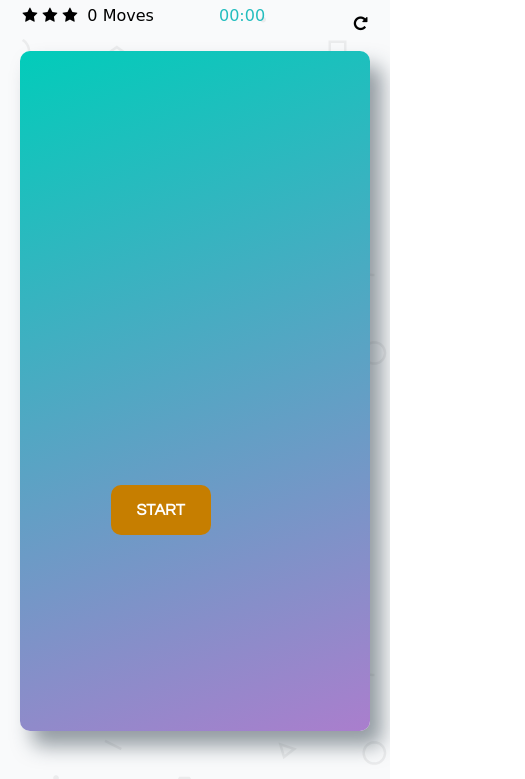
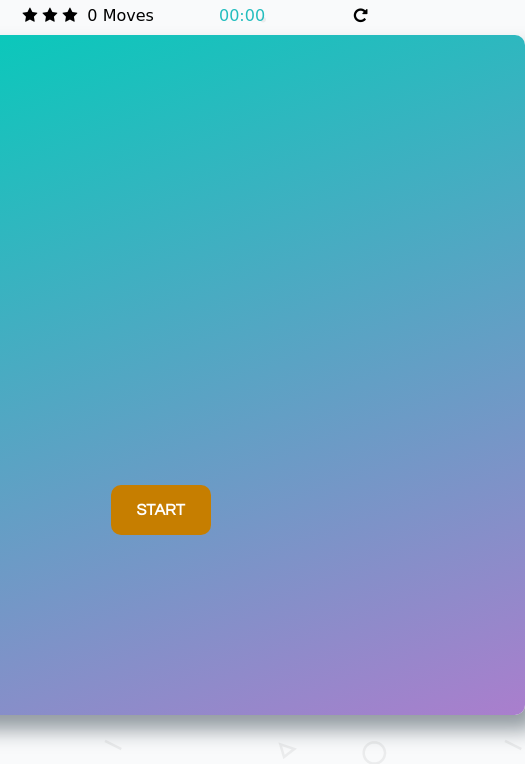
Before and after one commit to yosef916/Memory-Game, a plain HTML site: page index.html in a window 390 px wide. Shown: the part 80-859 px from the top of the page, 525 px wide, since content can reach past the window. Drawn offline with nearby package versions, Linux system fonts and the light colour scheme; a web font is replaced by a local one.

Commit message:
screen responsive

```diff
--- a/css/app.css
+++ b/css/app.css
@@ -49,6 +49,7 @@ h1 {
     justify-content: space-between;
     align-items: center;
     margin: 0 0 3em;
+    position: relative;
 }
 
 .deck .card {
@@ -161,20 +162,3 @@ h1 {
 #start:hover {
     background-color: #865602;
 }
-
-@media screen and (min-width: 660px) {
-    #start .modal .modal-content {
-
-        position: relative;
-    }
-}
-
-@media screen and (max-width: 400px) {
-    .deck  {
-        width: 350px;
-    }
-    .fa-repeat {
-        position: relative;
-        line-height: 35px;
-    }
-}
```
